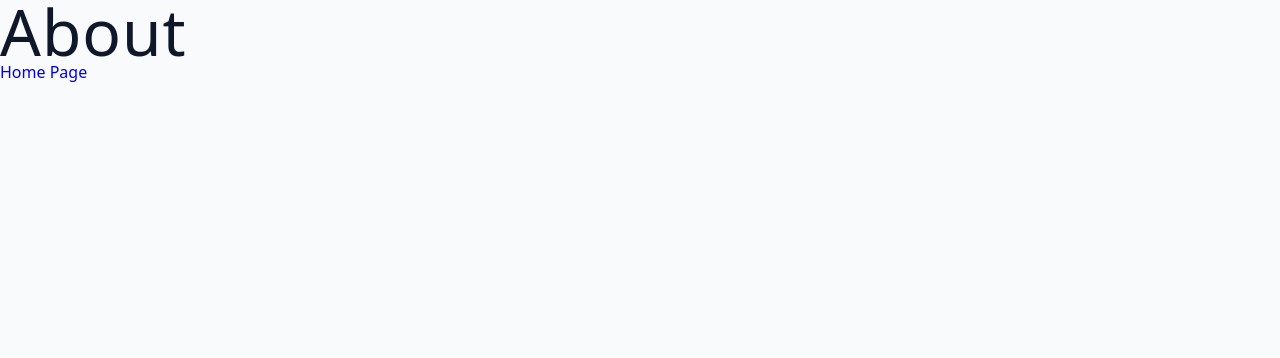
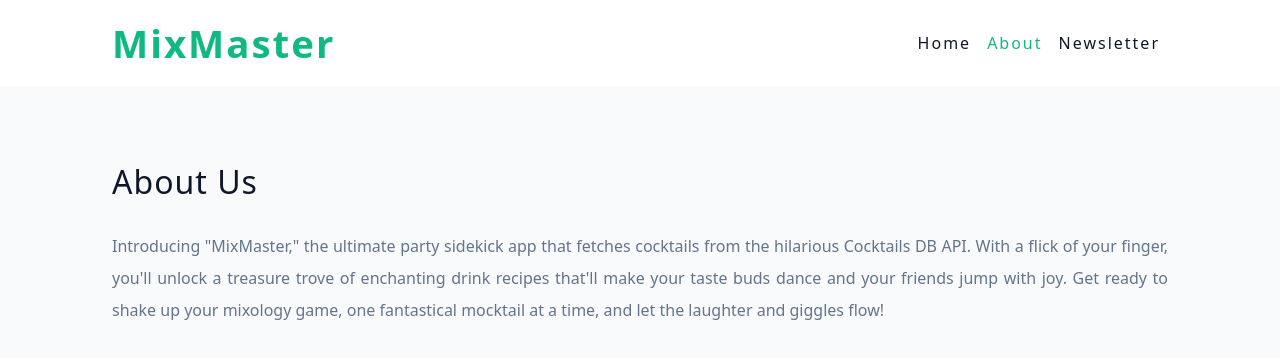
Before and after one commit to d-libards/mix-master, a React (Vite) app: page /about in a window 1280 px wide. Shown: the top 358 px of the page. Built offline with nearby package versions, Linux system fonts and the light colour scheme.

Commit message:
error, navbar, about page done

```diff
--- a/package.json
+++ b/package.json
@@ -16,7 +16,7 @@
     "react-dom": "^18.2.0",
     "react-router-dom": "^6.11.2",
     "react-toastify": "^9.1.3",
-    "styled-components": "^5.3.10"
+    "styled-components": "^5.3.11"
   },
   "devDependencies": {
     "@types/react": "^18.0.28",
--- a/src/App.jsx
+++ b/src/App.jsx
@@ -13,10 +13,25 @@
   {
     path: '/',
     element: <HomeLayout />,
-  },
-  {
-    path: '/about',
-    element: <About />,
+    errorElement: <Error />,
+    children: [
+      {
+        index: true,
+        element: <Landing />,
+      },
+      {
+        path: 'newsletter',
+        element: <Newsletter />,
+      },
+      {
+        path: 'cocktail',
+        element: <Cocktail />,
+      },
+      {
+        path: 'about',
+        element: <About />,
+      },
+    ],
   },
 ]);
 
--- a/src/assets/wrappers/AboutPage.js
+++ b/src/assets/wrappers/AboutPage.js
@@ -5,6 +5,7 @@
     line-height: 2;
     color: var(--grey-500);
     margin-top: 2rem;
+    text-align: justify;
   }
 `;
 
--- a/src/assets/wrappers/ErrorPage.js
+++ b/src/assets/wrappers/ErrorPage.js
@@ -4,8 +4,9 @@
   min-height: 100vh;
   text-align: center;
   display: flex;
+  justify-content: center;
   align-items: center;
-  justify-content: center;
+
   img {
     width: 90vw;
     max-width: 600px;
@@ -13,16 +14,17 @@
     margin-bottom: 2rem;
     margin-top: -3rem;
   }
+
   h3 {
     margin-bottom: 0.5rem;
   }
-
   p {
     line-height: 1.5;
     margin-top: 0.5rem;
     margin-bottom: 1rem;
     color: var(--grey-500);
   }
+
   a {
     color: var(--primary-500);
     text-transform: capitalize;
--- a/src/assets/wrappers/Navbar.js
+++ b/src/assets/wrappers/Navbar.js
@@ -22,24 +22,31 @@
     gap: 0.5rem;
     margin-top: 1rem;
   }
+
   .nav-link {
     color: var(--grey-900);
+    font-size: 1rem;
     padding: 0.5rem 0.5rem 0.5rem 0;
     transition: var(--transition);
     letter-spacing: 2px;
   }
+
   .nav-link:hover {
     color: var(--primary-500);
   }
+
   .active {
     color: var(--primary-500);
   }
+
+  /* active */
   @media (min-width: 768px) {
     .nav-center {
       flex-direction: row;
       justify-content: space-between;
       align-items: center;
     }
+
     .nav-links {
       flex-direction: row;
       margin-top: 0;
--- /dev/null
+++ b/src/components/Navbar.jsx
@@ -0,0 +1,25 @@
+import { NavLink } from 'react-router-dom';
+import Wrapper from '../assets/wrappers/Navbar';
+
+function Navbar() {
+  return (
+    <Wrapper>
+      <div className="nav-center">
+        <span className="logo">MixMaster</span>
+        <div className="nav-links">
+          <NavLink to="/" className="nav-link">
+            Home
+          </NavLink>
+          <NavLink to="/about" className="nav-link">
+            About
+          </NavLink>
+          <NavLink to="/newsletter" className="nav-link">
+            Newsletter
+          </NavLink>
+        </div>
+      </div>
+    </Wrapper>
+  );
+}
+
+export default Navbar;
--- a/src/pages/About.jsx
+++ b/src/pages/About.jsx
@@ -1,11 +1,18 @@
-import { Link } from 'react-router-dom';
+import Wrapper from '../assets/wrappers/AboutPage';
 
 function About() {
   return (
-    <div>
-      <h1>About</h1>
-      <Link to="/">Home Page</Link>
-    </div>
+    <Wrapper>
+      <h3>About Us</h3>
+      <p>
+        Introducing "MixMaster," the ultimate party sidekick app that fetches
+        cocktails from the hilarious Cocktails DB API. With a flick of your
+        finger, you'll unlock a treasure trove of enchanting drink recipes
+        that'll make your taste buds dance and your friends jump with joy. Get
+        ready to shake up your mixology game, one fantastical mocktail at a
+        time, and let the laughter and giggles flow!
+      </p>
+    </Wrapper>
   );
 }
 export default About;
--- a/src/pages/Error.jsx
+++ b/src/pages/Error.jsx
@@ -1,4 +1,29 @@
+import Wrapper from '../assets/wrappers/ErrorPage';
+import { Link, useRouteError } from 'react-router-dom';
+import img from '../assets/not-found.svg';
+
 function Error() {
-  return <div>Error</div>;
+  const error = useRouteError();
+  console.log(error);
+
+  if (error.status === 404) {
+    return (
+      <Wrapper>
+        <div>
+          <img src={img} alt="not found" />
+          <h3>Ohh!</h3>
+          <p>We can't seem to find the page you are looking for</p>
+          <Link to="/">back home</Link>
+        </div>
+      </Wrapper>
+    );
+  }
+  return (
+    <Wrapper>
+      <div>
+        <h3>Something went wrong</h3>
+      </div>
+    </Wrapper>
+  );
 }
 export default Error;
--- a/src/pages/HomeLayout.jsx
+++ b/src/pages/HomeLayout.jsx
@@ -1,11 +1,14 @@
-import { Link } from 'react-router-dom';
+import { Outlet } from 'react-router-dom';
+import Navbar from '../components/Navbar';
 
 function HomeLayout() {
   return (
-    <div>
-      <h1>HomeLayout</h1>
-      <Link to="/about">About Page</Link>
-    </div>
+    <>
+      <Navbar />
+      <section className="page">
+        <Outlet />
+      </section>
+    </>
   );
 }
 export default HomeLayout;
```
Also changed, not shown: 1 other file (tests, documents, lock files or other folders).
